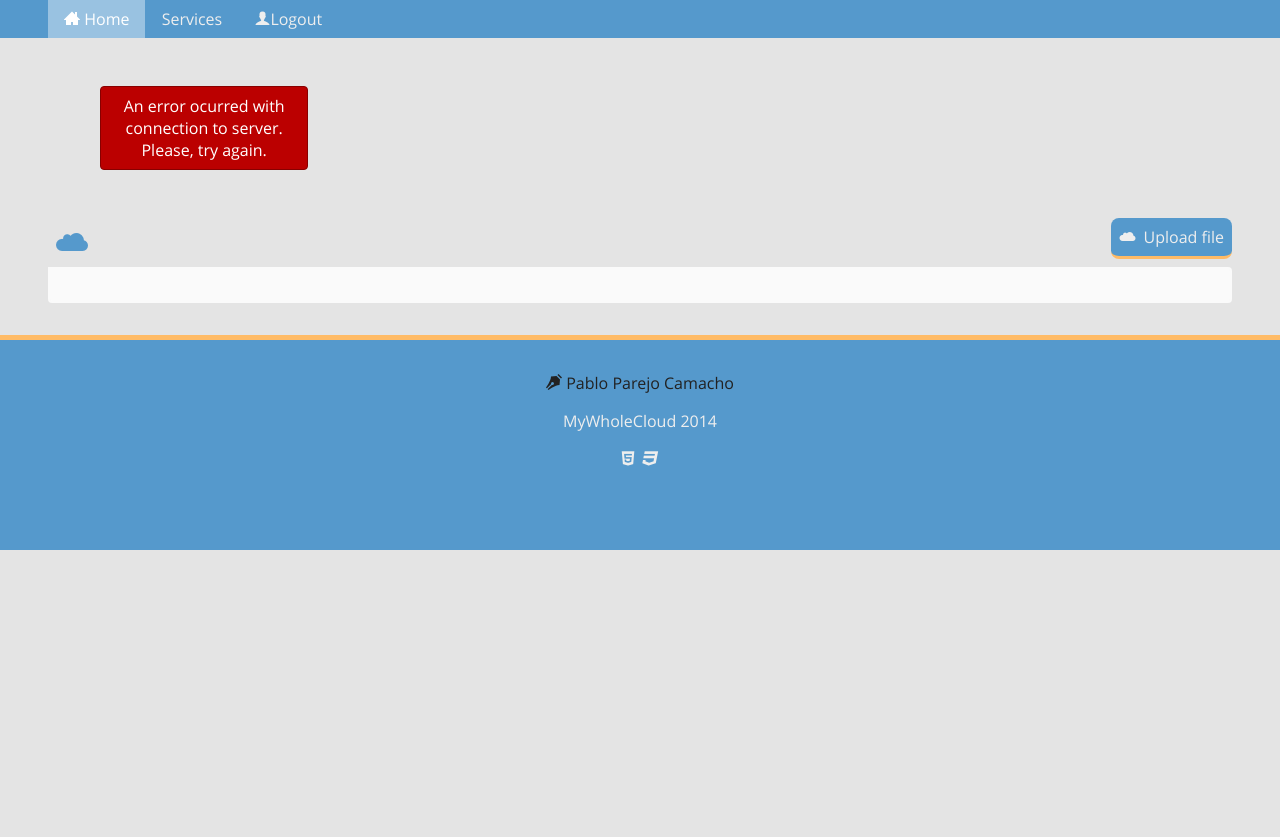
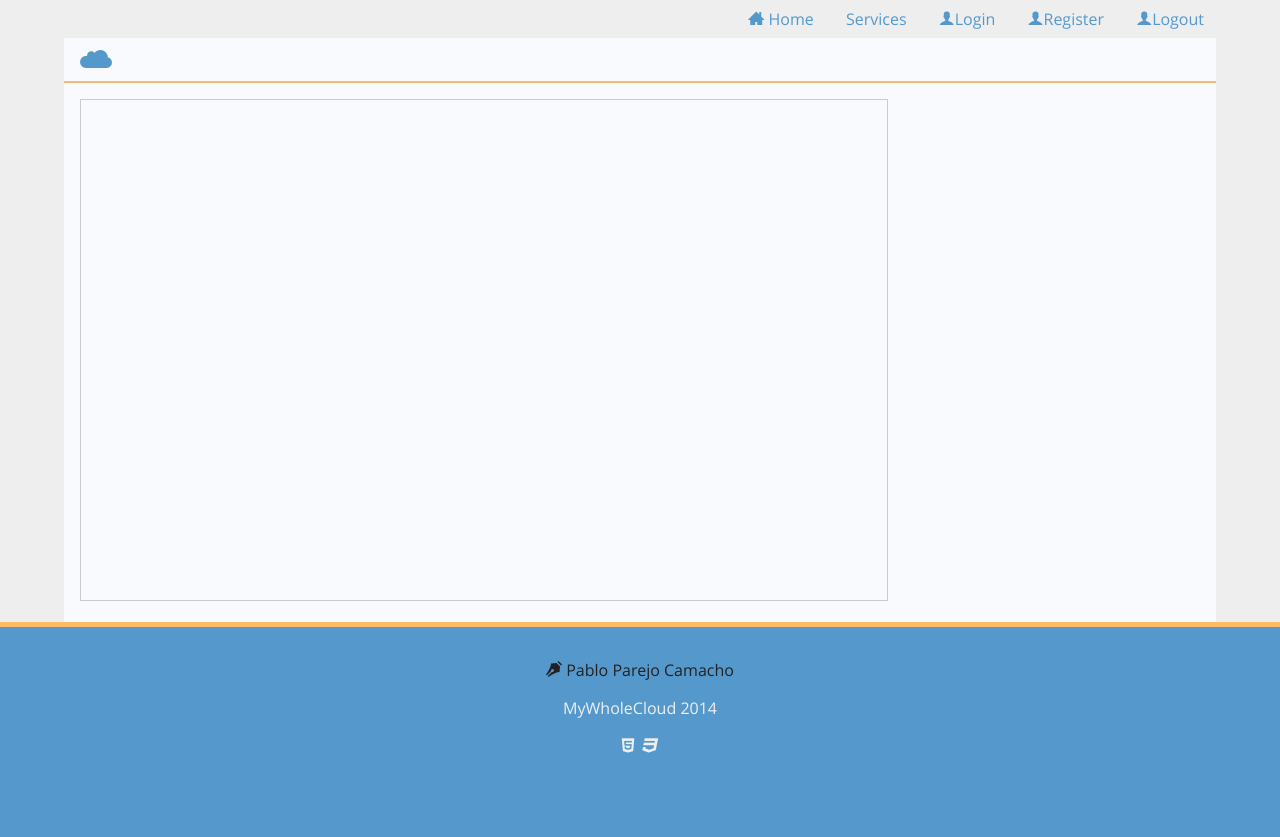
Before and after one commit to pabloparejo/finalYearProject, a Django app: page / in a window 1280 px wide. Before the commit the page ends 550 px from the top, so only its background shows below. Run offline with Django 3.2, Linux system fonts and the light colour scheme; the visitor is signed in with stand-in values (Sample User, id 1); some libraries are stand-ins or nearby versions.

Commit message:
Delete accounts working
Changed UI and services display.

```diff
--- a/main/templates/index.html
+++ b/main/templates/index.html
@@ -2,28 +2,14 @@
 {% block title %} {{page_title}} {% endblock %}
 {% block pagetitle %} {{page_title}} {% endblock %}
 
-{% block loading_ajax_bar %}
-	<div id="bar-container">
-		<div id="ajax-bar">
-		</div>
-		<div id="ajax-error">
-			<p>An error ocurred with connection to server. Please, try again.</p>
-		</div>
-	</div>
-{% endblock loading_ajax_bar %}
-
 {% block content%}
 
 <section id="main">
-	<aside class="float-inside">
-		<a id="upload-btn" class="btn">
-			<span class="icon-cloud"> </span>Upload file
-		</a>
+	<aside id="second-nav">
 		<ul class="no-list-style" id="breadcrums">
 			<li class="blue" id="files-home">
 				<a href="{% url 'get_home' %}" class="crum">
 					<span class="icon-cloud big-icon"></span>
-					<p></p>
 				</a>
 			</li>
 		</ul>
@@ -68,10 +54,10 @@
 	</article>
 
 </section>
+{% endblock %}
 
-<script type="text/javascript">
+
+{% block script %}
 	var myObj = {{obj|safe}};
 	$('#upload-area').hide();
-</script>
-
-{% endblock %}
+{% endblock script %}
--- a/main/views.py
+++ b/main/views.py
@@ -41,7 +41,21 @@
 @login_required()
 def show_services(request):
 
-	page_title = 'New service'
+	if request.COOKIES.has_key('service_added'):
+		auth_finished = True
+		if request.COOKIES.has_key('new_account'):
+			new_account = request.COOKIES['new_account'] == 'True'
+			uid = request.COOKIES['account_uid']
+			try:
+				service_added = request.COOKIES['service_added']
+				if service_added == 'dropbox':
+					client_email = DropboxAccount.objects.get(uid=uid).email
+				else:
+					client_email = DriveAccount.objects.get(uid=uid).email
+			except:
+				error = True
+				auth_finished = False
+
 	dropbox_accounts = DropboxAccount.objects.filter(user=request.user)
 	drive_accounts = DriveAccount.objects.filter(user=request.user)
 
@@ -55,7 +69,13 @@
 				}
 	services = [dropbox, drive]
 
-	return render(request, 'services.html', locals())
+	response = render(request, 'services.html', locals())
+
+	response.delete_cookie('service_added', path="/")
+	response.delete_cookie('new_account', path="/")
+	response.delete_cookie('account_uid', path="/")
+
+	return response
 
 #---------- USERS ----------#
 
--- a/myWholeCloud/settings.py
+++ b/myWholeCloud/settings.py
@@ -28,7 +28,7 @@
 
 ALLOWED_HOSTS = []
 
-SITE_URL = 'http://localhost:8000/'
+SITE_URL = 'http://127.0.0.1:8000/'
 
 
 # Application definition
--- a/myWholeCloud/static/css/base.css
+++ b/myWholeCloud/static/css/base.css
@@ -146,12 +146,6 @@
 
 
 /*
-	Blue: #59C;
-	light-Grey: #EEE;
-	Grey: #DDD;
-	Red: #C10;
-	Yellow: #FB6;
-
 	Orange: #F63;
 	Blue: #59C;
 	Green: #8CA;
@@ -167,17 +161,21 @@
 
 @-webkit-keyframes pulse {
 	from {
-		box-shadow: 1px 2px 1px rgba(255,187,102, 0.25);
+		box-shadow: 1px -2px 1px rgba(255,187,102, 0.25)
 	}
 	50% {
-		box-shadow: 1px 2px 4px rgba(255,187,102, 0.25);
+		box-shadow: 1px -2px 2px rgba(255,187,102, 0.75)
 	}
 	to {
-		box-shadow: 1px 2px 1px rgba(255,187,102, 0.25);
+		box-shadow: 1px -2px 1px rgba(255,187,102, 0.25)
 	}
 }
 
 	/* ----------- /Animations ----------*/
+
+a, a .blue, a .red, a .green{
+	transition: all ease-in-out 0.15s;
+}
 
 a, .blue{
 	color: #59C;
@@ -213,10 +211,22 @@
 	margin-bottom: 0.5em;
 }
 
-article#accounts{
-	background: #FBFDFF;
-	margin: 3em 4em;
+aside#second-nav{
+	background: 0 0.5em;
+	border-bottom: 2px solid #F4BA70;
+	padding: 0 0.5em;
+}
+
+article{
+	background: #F8FAFD;
 	padding: 2em;
+	padding-bottom: 4em;
+}
+
+article#added-account{
+	border-bottom: 2px solid #F4BA70;
+	margin: 1em 0;
+	padding: 1em;
 }
 
 article#accounts h3{
@@ -232,12 +242,12 @@
 	display: inline-block;
 	margin: 0 1em 1em 0;
 	padding: 1em;
-	transition: all ease-in 0.25s;
+	transition: box-shadow ease-in 0.25s;
 	width: 28.5%;
 }
 
 article#accounts li.account-info:hover{
-	box-shadow: 4px 4px 5px rgba(0,0,0, 0.25);
+	box-shadow: 4px 4px 5px rgba(0,0,0, 0.2);
 }
 
 article#accounts li.account-info:last-child{
@@ -250,27 +260,45 @@
 }
 
 article#files-list{
-	background: #FAFAFA;
-	border: 2px solid #FAFAFA;
-	border-radius: 0em 0.25em 0.25em 0.25em;
-	padding: 1em;
+	border: 1px solid #CCC;
+	display: inline-block;
+	height: 500px;
+	margin: 1em;
+	overflow: scroll;
+	padding: 0;
+	width: 70%;
 }
 
 
 article#files-list ul.item{
-	border: solid 1px #CCC;
-	border-radius: 0.5em;
+	border-bottom: solid 1px #CCC;
 	cursor: pointer;
-	display: inline-block;
-	margin: 0.5em;
-	padding: 0.75em 0.5em;
-	text-align: center;
-	width: 12.5%;
+	display: block;
+	overflow: hidden;
+	padding: 0.25em 0;
+	width: 100%;
 }
 
 article#files-list ul.item:hover{
 	background: #F5F5F5;
 	color: #48B;
+}
+
+article#files-list ul.item li{
+	display: inline-block;
+	max-width: 70%;
+}
+
+article#files-list ul.item li:first-child{
+	padding: 0 0.5em;
+	width: auto;
+}
+
+article#files-list ul.item li.size{
+	float: right;
+	height: 27px;
+	margin-right: 5em;
+	vertical-align: bottom;
 }
 
 article#files-list ul.item .name a{
@@ -285,7 +313,7 @@
 }
 
 body{
-  background: #E4E4E4;
+  background: #EEE;
   color: #353535;
   font-family: "Open Sans";
   font-size: 16px;
@@ -298,27 +326,31 @@
 	position: relative;
 	vertical-align: top;
 
-	-webkit-animation: pulse 0.75s infinite;
-	-moz-animation: pulse 0.75s infinite;
-	-o-animation: pulse 0.75s infinite;
-	animation: pulse 0.75s infinite;
 }
 
 div#ajax-error{
-	display: inline-block;
-	margin: 1em auto;
-	width: 400px;
+	display: block;
+	width: 100%;
 }
+
 
 div#ajax-error p{
 	background: #B00;
-	border-radius: 0.25em;
 	border: 1px solid #800;
 	color: white;
-	margin: 2em 6em 0em 6em;
+	margin: 0 auto;
 	padding: 0.5em;
 	text-align: center;
 }
+
+div#bar-container{
+	height: 3px;
+	position: fixed;
+	top: 0;
+	width: 100%;
+	z-index: 999;
+}
+
 
 div#upload-area{
 	background: #FAFAFA;
@@ -362,17 +394,17 @@
 }
 
 header{
-	margin-top: 0;
+	margin: 0;
 	overflow: hidden;
 }
 
 header nav{
-	background: #59C;
-	padding: 0 3em;
+	overflow: hidden;
+	padding: 0 4em;
 }
 
 header nav a{
-	color: #EEE;
+	color: #59C;
 	padding: 0.5em 1em;
 	transition: all ease-in-out 0.25s;
 	width: 100%;
@@ -380,16 +412,15 @@
 
 header nav a:hover, a.active:hover{
 	background: rgba(255,255,255, 0.4);
-	color: #FFF;
+}
+
+header nav ul#nav-items{
+	float: right;
+	overflow: hidden;
 }
 
 
-header nav a.active{
-	background: rgba(255,255,255, 0.4);
-	color: #FFF;
-}
-
-header nav .no-list-style li{
+header nav ul#nav-items li{
 	display: inline-block;
 	float: none;
 	padding: 0.5em 0em;
@@ -410,9 +441,14 @@
 	display: block;
 }
 
+section#content{
+	margin: 0em 4em;
+}
+
 section#main{
-	padding: 1em 2em;
-	margin: 1em;
+	background: #F8FAFD;
+	padding: 0;
+	margin: 0em;
 }
 
 section#main ul#breadcrums{
@@ -424,7 +460,6 @@
 
 section#main ul#breadcrums li{
 	display: inline-block;
-	overflow: hidden;
 	padding: 0.25em;
 }
 
@@ -435,7 +470,7 @@
 section#main ul#breadcrums li p{
 	display: inline-block;
 	margin: 0;
-	padding: 0.25em;
+	vertical-align: top;
 }
 
 section#main ul#breadcrums li:last-child .crum{
@@ -444,10 +479,6 @@
 
 section#main ul#breadcrums li:last-child .crum:hover{
 	color: #59C;
-}
-
-section#main ul#breadcrums span:before{
-	vertical-align: bottom;
 }
 
 .big-icon{
@@ -459,12 +490,26 @@
 	color: #FB6 !important;
 }
 
+.giant-icon{
+	font-size: 3em;
+}
+
 .green, .green a{
 	color: #0A0;
 }
 
-.green:hover, .green:hover a{
+a.green, a .green:hover, .green:hover a{
 	color: #0C0;
+}
+
+.errorlist{
+	color: 	#59C;
+	list-style: none;
+	text-align: right;
+}
+
+.float-inside{
+	overflow: hidden;
 }
 
 .helptext{
@@ -478,16 +523,6 @@
 
 .hide{
 	display: none;
-}
-
-.float-inside{
-	overflow: hidden;
-}
-
-.errorlist{
-	color: 	#59C;
-	list-style: none;
-	text-align: right;
 }
 
 .med-icon{
@@ -509,7 +544,7 @@
 	color: #C10;
 }
 
-.red:hover{
+a.red, a .red:hover{
 	color: #E10;
 }
 
@@ -517,6 +552,6 @@
 	color: #FB6;
 }
 
-.yellow:hover{
+a.yellow, a .yellow:hover{
 	color: #FB6;
 }
--- a/myWholeCloud/static/js/code.js
+++ b/myWholeCloud/static/js/code.js
@@ -1,4 +1,4 @@
-var base_url 		= "http://127.0.0.1:8000/api/",
+var base_url 		= "http://127.0.0.1:8000/",
 	$breadcrums		= $('#breadcrums')
 	$files_list		= $('#files-list'),
 	$ls				= localStorage,
@@ -7,26 +7,6 @@
 	$upload			= $('#upload-area')
 
 
-function setActive(){
-	$('.active').removeClass();
-	if (!path){
-		path = 'home';
-	}
-	$('#' + path + ' a').addClass('active');
-
-	if (path == "checkout"){
-		$cart_btn.addClass('active')
-	}
-}
-
-function toggleBtnActive(btn){
-	if (btn.hasClass('active')) {
-		setActive();
-	}else{
-		$('.active').removeClass();
-		btn.addClass('active');
-	}
-}
 
 // -------- COOKIES -------- //
 
@@ -53,14 +33,14 @@
 	$files_list.slideToggle();
 }
 
-// -------- AJAX -------- //
+// -------- AJAX Callers -------- //
 
 function back_to_path(e){
 	e.preventDefault();
 	disable_ajax();
 	console.log(this);
 	var link = $(this).find('a').attr('href');
-	ajax_progress(60);
+	ajax_progress(75);
 	var jqxhr = $.getJSON(link, path_navigation)
 		.done(function(){
 			ajax_progress(100);
@@ -70,6 +50,19 @@
 		.fail(ajax_error);
 }
 
+function delete_account(e){
+	e.preventDefault();
+	var link = this.href;
+	ajax_progress(75);
+	var jqxhr = $.getJSON(link, account_deleted)
+		.done(function(){
+			ajax_progress(100);
+			enable_ajax();
+		})
+		.fail(ajax_error);
+
+}
+
 function get_path(e){
 	e.preventDefault();
 	disable_ajax();
@@ -77,7 +70,7 @@
 	var path_name = $(this).find('li.name a').text();
 	var link = $(this).find('li.name a').attr('href');
 	console.log(link);
-	ajax_progress(60);
+	ajax_progress(75);
 	var jqxhr = $.getJSON(link, path_navigation)
 		.done(function(){
 			push_crum(path_name, link);
@@ -110,9 +103,9 @@
 function get_home(e){
 	e.preventDefault();
 	disable_ajax();
-	var link = base_url + 'get_path/';
+	var link = base_url + 'api/get_path/';
 	console.log(link);
-	ajax_progress(60);
+	ajax_progress(75);
 	var jqxhr = $.getJSON(link, display_home)
 		.done(function(){
 			remove_crums();
@@ -123,40 +116,23 @@
 }
 
 // -------- AJAX Response handlers -------- //
-function ajax_progress(percent){
-	var max_width = $("#bar-container").width();
-	var width = $("#ajax-bar").width();
-	var width_percent = width*100/max_width
-	var rand = Math.random();
-	if (percent > Math.floor(width_percent)){
-		$("#ajax-bar").width(width_percent + (3*(rand)) +"%");
-		if (Math.floor(width_percent) >= 99){
-			$("#ajax-bar").width(0);
-		}else{
-			window.setTimeout(function(){
-				ajax_progress(percent);
-			}, 10)
-		}
-	}else{
-		if (Math.floor(width_percent) >= 99){
-			$("#ajax-bar").fadeOut('slow');
-			window.setTimeout(function(){
-				$("#ajax-bar").width(0);
-				$("#ajax-bar").show();
-			}, 1000)
 
-		}
+var before_text;
+function account_deleted(data){
+	if (data.success == true) {
+		$('#' + data.account_id).fadeOut();
+		window.setTimeout(function(){
+			$('#' + data.account_id).remove();
+		}, 2000);
+	} else {
+		before_text = $('#ajax-error p').text();
+		$('#ajax-error p').text('The account does not exist');
+		ajax_error();
+		window.setTimeout(function(){
+			$('#ajax-error p').text(before_text);
+		}, 5000)
 	}
-}
 
-function ajax_error(){
-	$('#ajax-error').slideDown('slow');
-	$('#ajax-bar').hide();
-	window.setTimeout(function(){
-		$('#ajax-bar').width(0);
-		$('#ajax-bar').fadeIn();
-		$('#ajax-error').slideUp('slow');}
-		, 4000);
 }
 
 function display_content_items(parent_url, items, $first_clone){
@@ -203,24 +179,71 @@
 	$('ul.item').hover(scrollUpName, scrollDownName);
 }
 
+// ---------------  AJAX Progress handlers  --------------- //
+
+
+function ajax_progress(percent){
+	var max_width = $("#bar-container").width();
+	var width = $("#ajax-bar").width();
+	var width_percent = width*100/max_width
+	var rand = Math.random();
+	if (percent > Math.floor(width_percent)){
+		$("#ajax-bar").width(width_percent + (1.5*(rand)) +"%");
+		if (Math.floor(width_percent) >= 99){
+			$("#ajax-bar").width(0);
+		}else{
+			window.setTimeout(function(){
+				ajax_progress(percent);
+			}, 5)
+		}
+	}else{
+		if (Math.floor(width_percent) >= 99){
+			$("#ajax-bar").fadeOut('slow');
+			window.setTimeout(function(){
+				$("#ajax-bar").width(0);
+				$("#ajax-bar").show();
+			}, 1000)
+
+		}
+	}
+}
+
+function ajax_error(){
+	$('#ajax-bar').fadeOut('fast');
+	$('#ajax-error').slideDown('slow');
+	$('nav').slideUp('slow');
+	$('#ajax-bar').hide();
+	window.setTimeout(function(){
+		$('#ajax-bar').width(0);
+		$('#ajax-error').slideUp('slow');
+		$('nav').slideDown('slow');}
+		, 4000);
+}
+
+// -------------- User navigation -------------- //
+
 var $span
 function push_crum(path_name, link){
 	nav_path[nav_path.length] = path_name  //Faster than push in small arrays
 	var $crum = $breadcrums.children().first().clone();
 	var $crum_link = $crum.find('a');
+	$span = $crum_link.find('span');
+	$span.removeClass().addClass('icon-crum-arrow med-icon yellow');
+
+	$crum_link.find('span').remove();
 	$crum.removeAttr('id').addClass('crum-item').attr('id', nav_path.length)
-	$span = $crum_link.find('span');
-	$span.removeClass().addClass('icon-crum-arrow big-icon yellow');
 	$crum_link.attr('href', link)
-	$crum_link.find('p').text(path_name);
+	$crum_link.append('<p>' + path_name + '</p>');
 	$crum_link.prepend($span);
+
+	$crum.prepend($span);
 	$crum.hide();
 	$breadcrums.append($crum);
 	$crum.prev().unbind('click').click(back_to_path);
 	$crum.click(function(e){
 		e.preventDefault();
 	})
-	$crum.show('slow');
+	$crum.fadeIn('slow');
 }
 
 function pop_crum(){
@@ -264,8 +287,6 @@
 	}, 10);
 }
 
-
-setActive();
 enable_ajax();
 $('#upload-btn').click(uploadToggle);
 $('ul.item').click(get_path);
--- a/myWholeCloud/templates/base.html
+++ b/myWholeCloud/templates/base.html
@@ -11,21 +11,27 @@
 </head>
 <body class="{{page_class}}">
 	<header id="main-nav">
+			<div id="bar-container">
+				<div id="ajax-bar">
+				</div>
+			</div>
+			<div id="ajax-error">
+				<p>An error ocurred with connection to server. Please, try again.</p>
+			</div>
 			<nav class="navbar" role="navigation">
-				<ul class="nav-icons no-list-style">
+				<ul id="nav-items" class="no-list-style">
 					<li id="home"><a href="/" id="home"><span class="icon-home"></span> Home</a></li>
 					<li id="services"><a href="/services" id="add">Services</a></li>
-					<!--<li id="login"> <a href="/login" id="user"><span class="icon-user"></span>Login</a></li>
-					<li id="register"> <a href="/register" id="user"><span class="icon-user"></span>Register</a></li>-->
+					<li id="login"> <a href="/login" id="user"><span class="icon-user"></span>Login</a></li>
+					<li id="register"> <a href="/register" id="user"><span class="icon-user"></span>Register</a></li>
 					<li id="logout"> <a href="/logout" id="user"><span class="icon-user"></span>Logout</a></li>
 				</ul>
 			</nav>
-		{% block loading_ajax_bar %}{% endblock %}
 	</header>
 
 	<section id="content">
 		{% block content %}
-		{% endblock %}
+		{% endblock content%}
 	</section>
 	<footer>
 		<a href="mailto:parejo.p@gmail.com"><span class="icon-pen"></span> Pablo Parejo Camacho </a>
@@ -36,6 +42,10 @@
 	<script src="{{STATIC_URL}}js/sorttable.js"></script>
 	<script src='{{STATIC_URL}}js/upload.js'></script>
 	<script src='{{STATIC_URL}}js/code.js'></script>
-	<script type="text/javascript">{% block script %} {% endblock %}</script>
+	<script type="text/javascript">
+		$('#ajax-error').hide();
+		{% block script %}
+		{% endblock %}
+	</script>
 </body>
 </html>
```
Also changed, not shown: main/templates/services.html (+21 -12 lines), mwc_api/views.py (+20 -7 lines), mwc_drive/models.py (+9 -7 lines), mwc_drive/views.py (+9 -7 lines), mwc_dropbox/models.py (+12 -4 lines), mwc_dropbox/views.py (+7 -3 lines).
